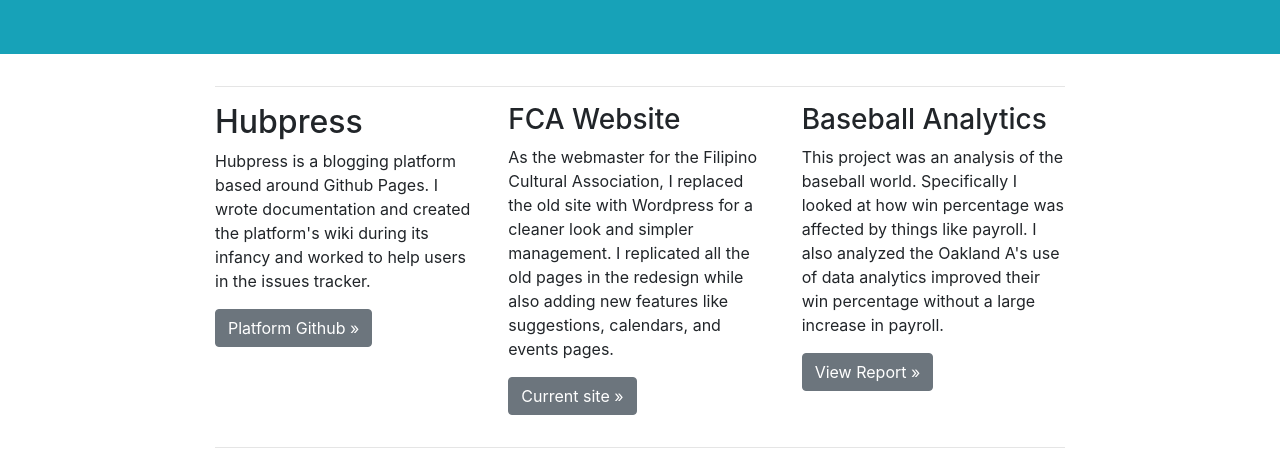
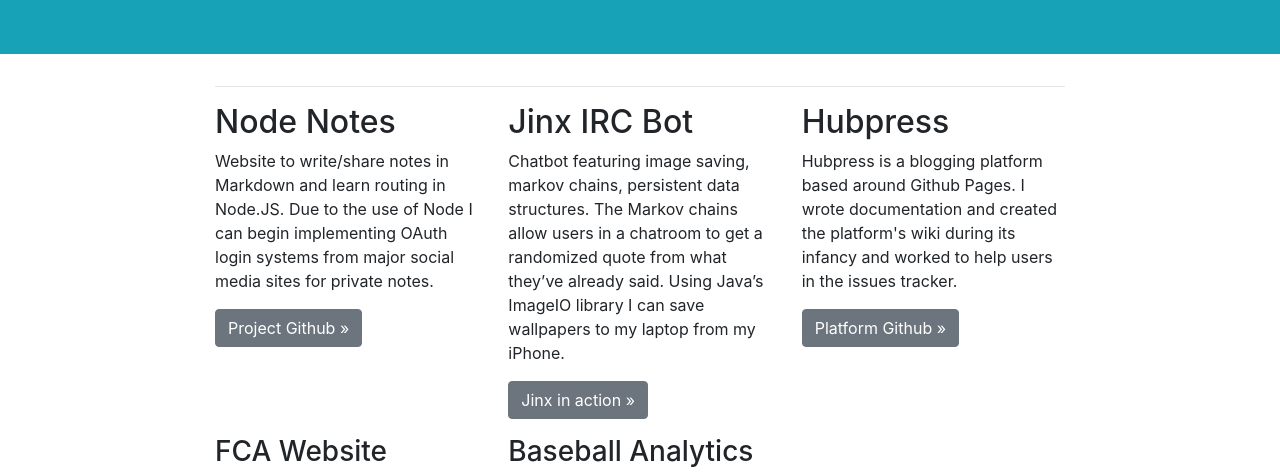
Before and after one commit to ryanmavilia/old-site, a plain HTML site: page index.html in a window 1280 px wide. Shown: the part 322-796 px from the top of the page. Drawn offline with Linux system fonts and the light colour scheme.

Commit message:
Update projects

```diff
--- a/index.html
+++ b/index.html
@@ -1,19 +1,19 @@
 <html>
+
 <head>
     <title>Ryan Mavilia</title>
     <link rel="stylesheet" href="css/bootstrap.min.css">
-	<script defer src="https://use.fontawesome.com/releases/v5.0.13/js/all.js" integrity="sha384-xymdQtn1n3lH2wcu0qhcdaOpQwyoarkgLVxC/wZ5q7h9gHtxICrpcaSUfygqZGOe"
-	 crossorigin="anonymous"></script>
+    <script defer src="https://use.fontawesome.com/releases/v5.0.13/js/all.js" integrity="sha384-xymdQtn1n3lH2wcu0qhcdaOpQwyoarkgLVxC/wZ5q7h9gHtxICrpcaSUfygqZGOe" crossorigin="anonymous"></script>
     <link rel="stylesheet" href="css/custom.css">
 </head>
+
 <body>
     <main role="main">
         <div class="jumbotron bg-info text-light rounded-0">
             <div class="container">
                 <h1 class="display-4">Ryan Mavilia</h1>
                 <h4>Software Developer and People Person</h4>
-				<p>I've recently graduated from the University of Maryland, College Park with a B.S. in Computer Science. I'm currently
-					searching for a full time position in the Computer Science field. I enjoy data science, design, and backend programming.
+                <p>I've recently graduated from the University of Maryland, College Park with a B.S. in Computer Science. I'm currently searching for a full time position in the Computer Science field. I enjoy data science, design, and backend programming.
                     When I'm not coding I enjoy trying new recipes, skateboarding, and taking photos.</p>
 
                 <div class="row">
@@ -42,9 +42,26 @@
             <hr>
             <div class="row">
                 <div class="col-md-4">
+                    <h2>Node Notes</h2>
+                    <p>Website to write/share notes in Markdown and learn routing in Node.JS. Due to the use of Node I can begin implementing OAuth login systems from major social media sites for private notes.</p>
+                    </p>
+                    <p>
+                        <a class="btn btn-secondary" href="https://github.com/ryanmavilia/NodeNotes" role="button">Project Github &raquo;</a>
+                    </p>
+                </div>
+                <div class="col-md-4">
+                    <h2>Jinx IRC Bot</h2>
+                    <p>Chatbot featuring image saving, markov chains, persistent data structures. The Markov chains allow users in a chatroom to get a randomized quote from what they’ve already said. Using Java’s ImageIO library I can save wallpapers to
+                        my laptop from my iPhone.</p>
+                    </p>
+                    <p>
+                        <a class="btn btn-secondary" href="/Jinx.gif" role="button">Jinx in action &raquo;</a>
+                    </p>
+                </div>
+
+                <div class="col-md-4">
                     <h2>Hubpress</h2>
-					<p>Hubpress is a blogging platform based around Github Pages. I wrote documentation and created the platform's wiki during
-						its infancy and worked to help users in the issues tracker.</p>
+                    <p>Hubpress is a blogging platform based around Github Pages. I wrote documentation and created the platform's wiki during its infancy and worked to help users in the issues tracker.</p>
                     </p>
                     <p>
                         <a class="btn btn-secondary" href="https://github.com/HubPress/hubpress.io" role="button">Platform Github &raquo;</a>
@@ -52,8 +69,7 @@
                 </div>
                 <div class="col-md-4">
                     <h3>FCA Website</h3>
-					<p>As the webmaster for the Filipino Cultural Association, I replaced the old site with Wordpress for a cleaner look and
-						simpler management. I replicated all the old pages in the redesign while also adding new features like suggestions,
+                    <p>As the webmaster for the Filipino Cultural Association, I replaced the old site with Wordpress for a cleaner look and simpler management. I replicated all the old pages in the redesign while also adding new features like suggestions,
                         calendars, and events pages.
                     </p>
                     <p>
@@ -62,9 +78,8 @@
                 </div>
                 <div class="col-md-4">
                     <h3>Baseball Analytics</h3>
-					<p>This project was an analysis of the baseball world. Specifically I looked at how win percentage was affected by things
-						like payroll. I also analyzed the Oakland A's use of data analytics improved their win percentage without a large increase
-						in payroll.
+                    <p>This project was an analysis of the baseball world. Specifically I looked at how win percentage was affected by things like payroll. I also analyzed the Oakland A's use of data analytics improved their win percentage without a large
+                        increase in payroll.
                     </p>
                     <p>
                         <a class="btn btn-secondary" href="analytics.html" role="button">View Report &raquo;</a>
@@ -75,4 +90,5 @@
         </div>
     </main>
 </body>
+
 </html>
```
Also changed, not shown: Jinx.gif (added). Lines whose indentation alone changed are shown as unchanged.
